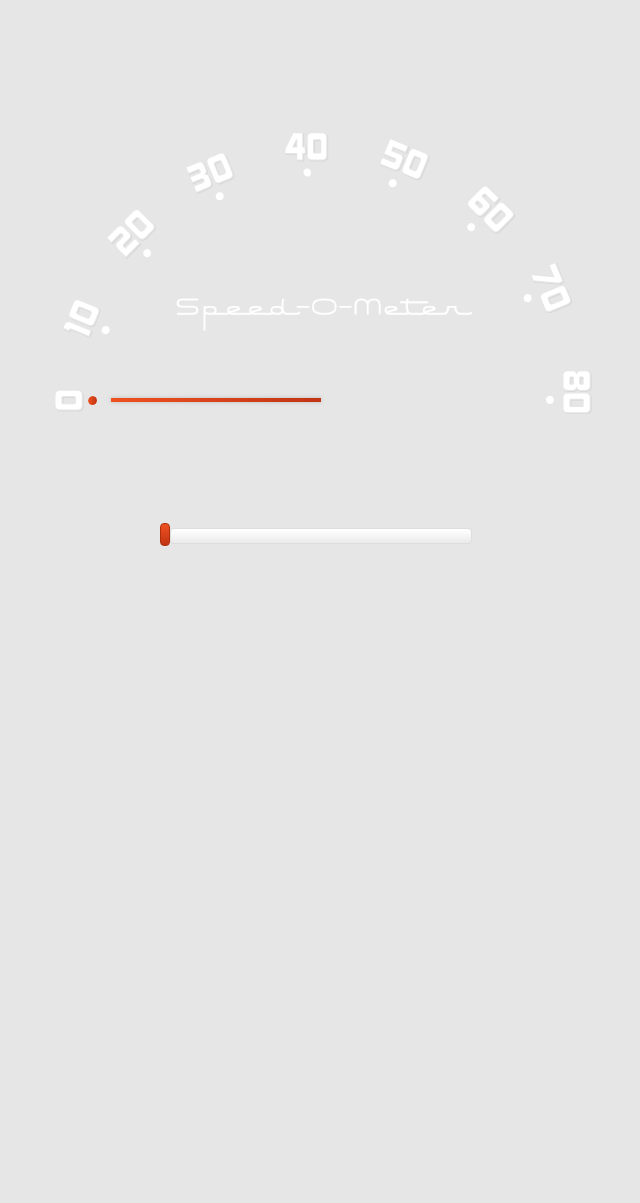
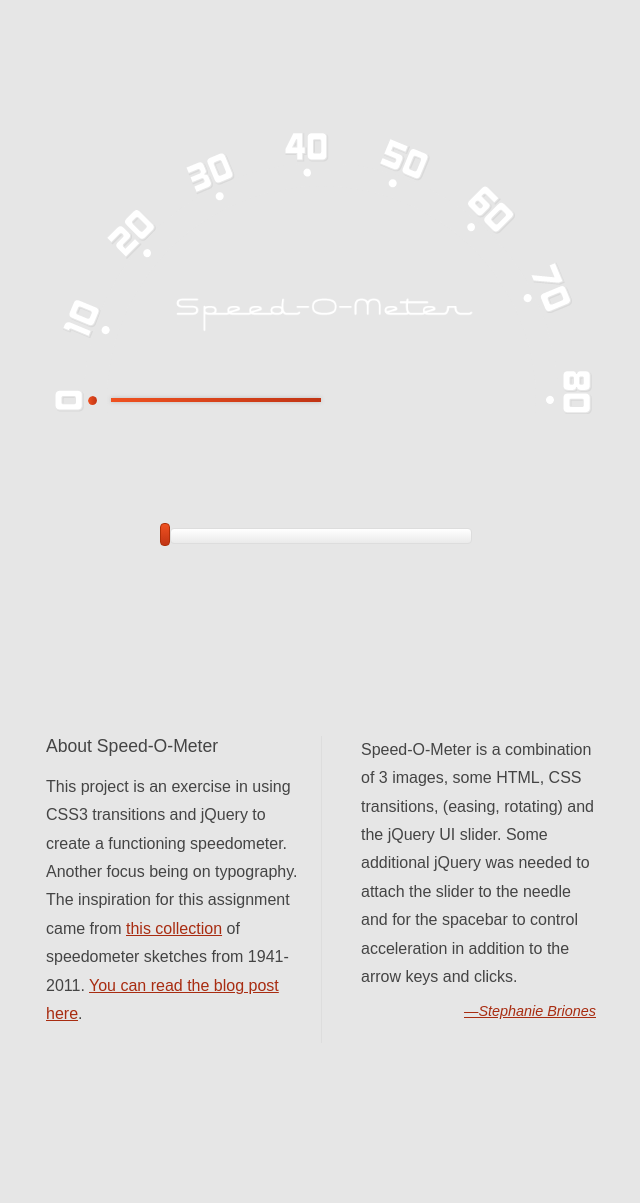
Before and after one commit to smbriones/smbriones.github.com, a Jekyll site: the page speedometer/index.html, which Jekyll copies as it is, in a window 1280 px wide. Shown: the whole page, without its empty margins (319-959 px from the left). Built offline with Jekyll 4.4.1, drawn with Linux system fonts in a browser that asks for light colours; before the commit the page ends 900 px from its top, so only the background shows below that.

Commit message:
added content below speedometer

```diff
--- a/speedometer/css/speedometer.css
+++ b/speedometer/css/speedometer.css
@@ -6,9 +6,10 @@
 table of contents:
 
 1. S T R U C T U R E
+2. T Y P O G R A P H Y
 2. M A I N  I M A G E S
-3. F U N C T I O N A L
-4. S A V E D  P I E C E S
+4. F U N C T I O N A L
+5. S A V E D  P I E C E S
 
 
 
@@ -39,7 +40,7 @@ body {
 }
 
 div[role=main] {
-  margin: 0 auto 0 auto;
+  margin: 0 auto;
   width: 100%;
 }
 
@@ -56,7 +57,63 @@ div#speedometer {
   z-index: 100;
 }
 
-/*  2. M A I N  I M A G E S  */
+div[role=contentinfo] {
+  margin: 12em auto;
+  padding-bottom: 10em;
+  width: 550px;
+
+  -moz-column-width: 16em;
+  -webkit-column-width: 16em;
+  -moz-column-gap: 2em;
+  -webkit-column-gap: 2em;
+  -webkit-column-rule: 1px solid #DDD;
+  -moz-column-rule: 1px solid #DDD;
+
+}
+
+/*  2. T Y P O G R A P H Y   */
+
+h3 {
+  color: #444;
+  font-family: "ronnia",sans-serif;
+  font-size: 1.1em;
+  font-style: normal;
+  font-weight: 400;
+  margin: 0;
+  padding: 0;
+}
+
+div[role=contentinfo] p {
+  color: #444;
+  font-family: "ronnia",sans-serif;
+  font-size: 1em;
+  font-style: normal;
+  font-weight: 300;
+  line-height: 1.777em;
+  padding: 0;
+}
+
+div[role=contentinfo] p:last-child {
+  padding-left: 1.5em;
+}
+
+cite {
+  color: #888;
+  display: block;
+  font-size: 0.9em;
+  padding-top: 5px;
+  text-align: right;
+}
+
+a {
+  color: #A82C11;
+}
+
+a:hover {
+  color: #888;
+}
+
+/*  3. M A I N  I M A G E S  */
 
 
 img.speedometer-title {
@@ -81,7 +138,7 @@ img.speedometer-numbers {
   z-index: 0;
 }
 
-/*  3. F U N C T I O N A L  */
+/*  4. F U N C T I O N A L  */
 
 
 #box {
@@ -143,7 +200,7 @@ p.point {
 }
 
 
-/*  4. S A V E D  P I E C E S  */
+/*  5. S A V E D  P I E C E S  */
 
 
 /* Value input, displays the angle of the needle.
--- a/speedometer/index.html
+++ b/speedometer/index.html
@@ -95,5 +97,27 @@
         <!-- <input type="text" id="amount" style="border:0; color:#f6931f; font-weight:bold;" /> -->
       </div>
     </div>
+    <div role="contentinfo">
+      <h3>About Speed-O-Meter</h3>
+        <p>
+          This project is an exercise in using CSS3 transitions and
+          jQuery to create a functioning speedometer. Another focus
+          being on typography. The inspiration for this assignment came from
+          <a href="http://annyas.com/chevrolet-speedometer-design/">
+            this collection</a> of speedometer sketches from 1941-2011.
+          <a href="http://stephaniebriones.com/2012/01/05/Speed-O-Meter-An-assignment-in-CSS-transitions-and.jQuery.html">
+            You can read the blog post here</a>.
+        </p>
+        <p>
+          Speed-O-Meter is a combination of 3 images, some HTML, CSS
+          transitions, (easing, rotating) and the jQuery UI slider. Some
+          additional jQuery was needed to attach the slider to the
+          needle and for the spacebar to control acceleration in
+          addition to the arrow keys and clicks.
+          <cite>
+             <a href="http://www.stephaniebriones.com">&mdash;Stephanie Briones</a>
+          </cite>
+        </p>
+    </div>
   </body>
 </html>
```
Also changed, not shown: other parts of speedometer/index.html (+2 -0 lines), 2 other files.
